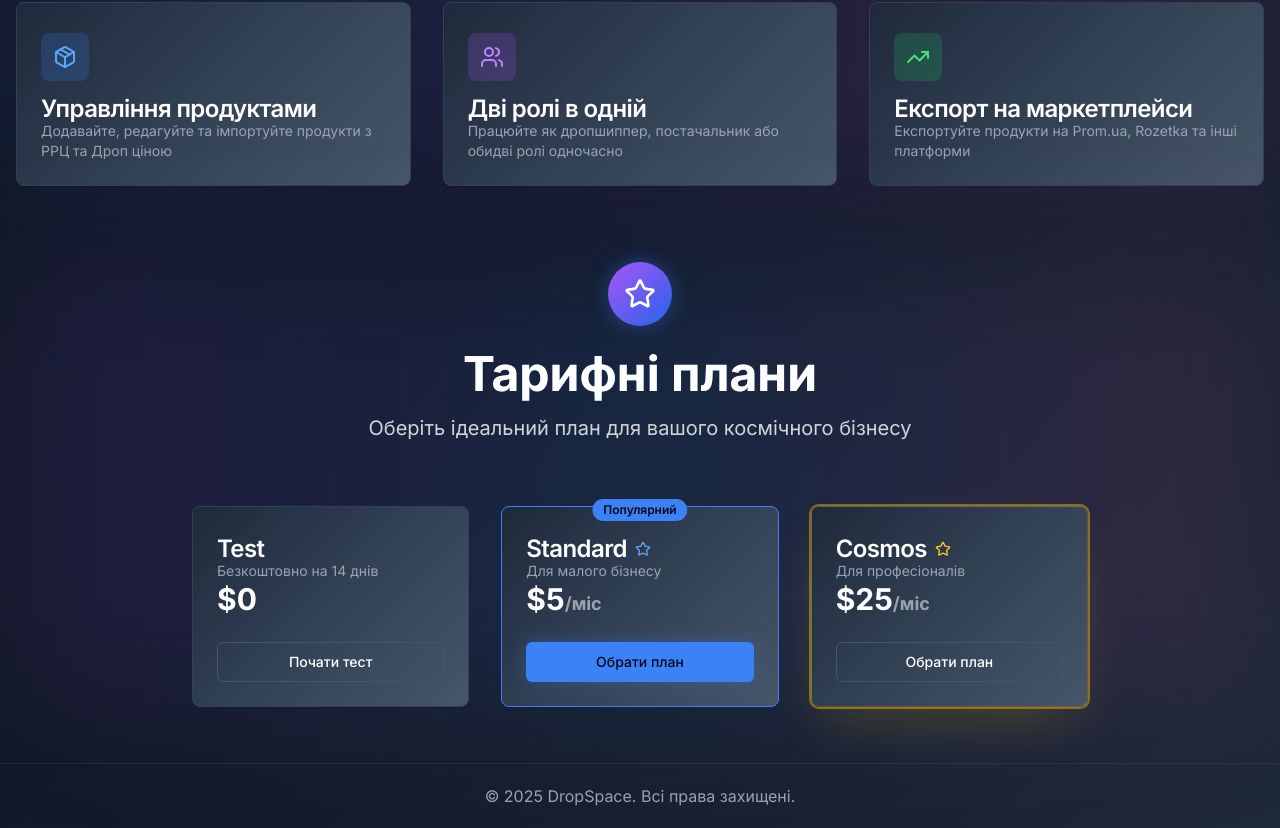
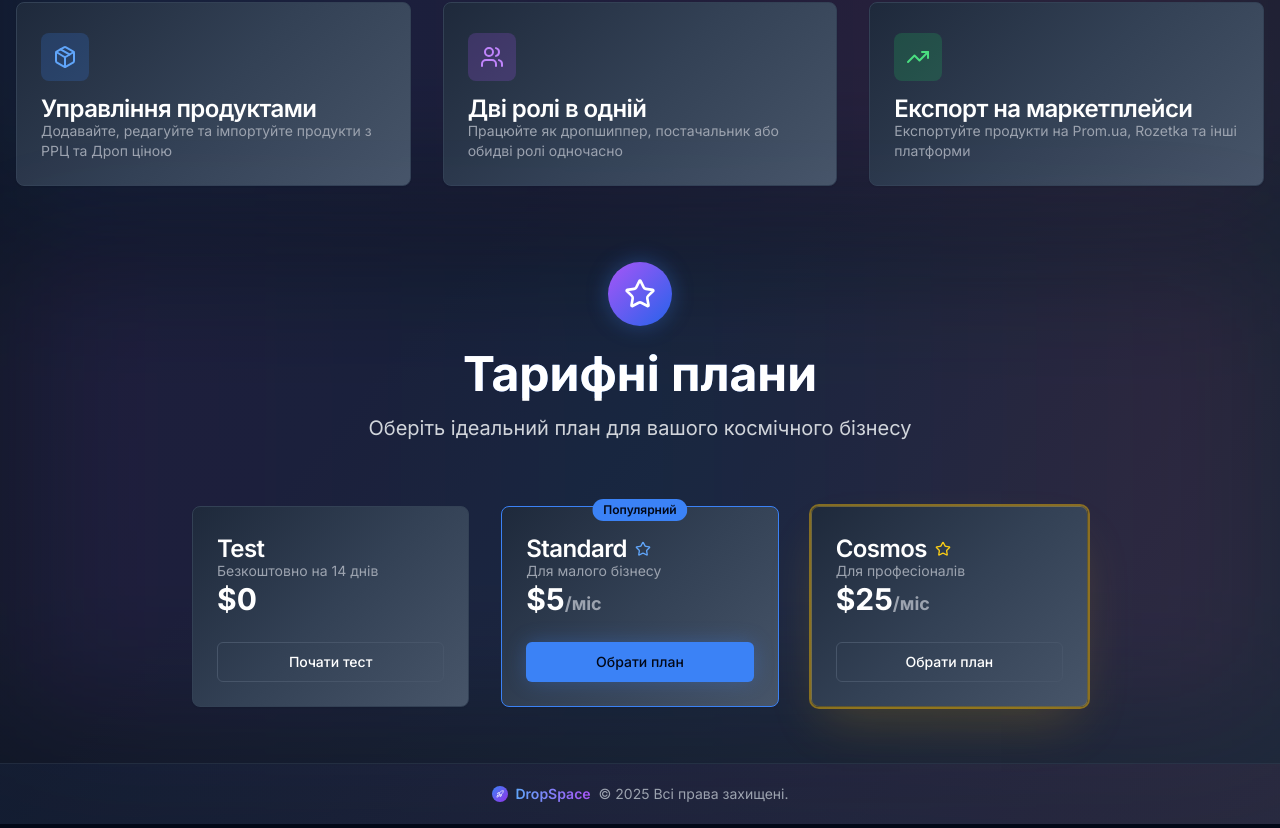
Before and after one commit to Sagotua/DropSpace, a Next.js app: page / in a window 1280 px wide. Shown: the part 719-1547 px from the top of the page. Built offline with nearby package versions, Linux system fonts and the light colour scheme.

Commit message:
footer update

```diff
--- a/app/page.tsx
+++ b/app/page.tsx
@@ -268,9 +268,19 @@ export default function HomePage() {
       </section>
 
       {/* Footer */}
-      <footer className="border-t border-slate-700/50 px-4 py-5">
-        <div className="container mx-auto text-center text-gray-400">
-          <p>© 2025 DropSpace. Всі права захищені.</p>
+      <footer className="relative border-t border-slate-700/50 px-4 py-5 overflow-hidden">
+        <div className="absolute inset-0 bg-gradient-to-r from-blue-500/5 via-purple-500/5 to-pink-500/5"></div>
+        <div className="container mx-auto text-center relative z-10">
+          <p className="text-gray-400 hover:text-gray-300 transition-colors duration-300 relative group text-sm flex items-center justify-center">
+            <div className="w-4 h-4 bg-gradient-to-br from-blue-500 to-purple-600 rounded-lg flex items-center justify-center mr-2">
+              <Rocket className="w-2 h-2 text-white" />
+            </div>
+            <span className="bg-gradient-to-r from-blue-400 to-purple-500 bg-clip-text text-transparent font-semibold mr-2">
+              DropSpace
+            </span>
+            © 2025 Всі права захищені.
+            <span className="absolute inset-0 bg-gradient-to-r from-blue-500/10 via-purple-500/10 to-pink-500/10 opacity-0 group-hover:opacity-100 transition-opacity duration-300 rounded blur-sm"></span>
+          </p>
         </div>
       </footer>
     </div>
```
